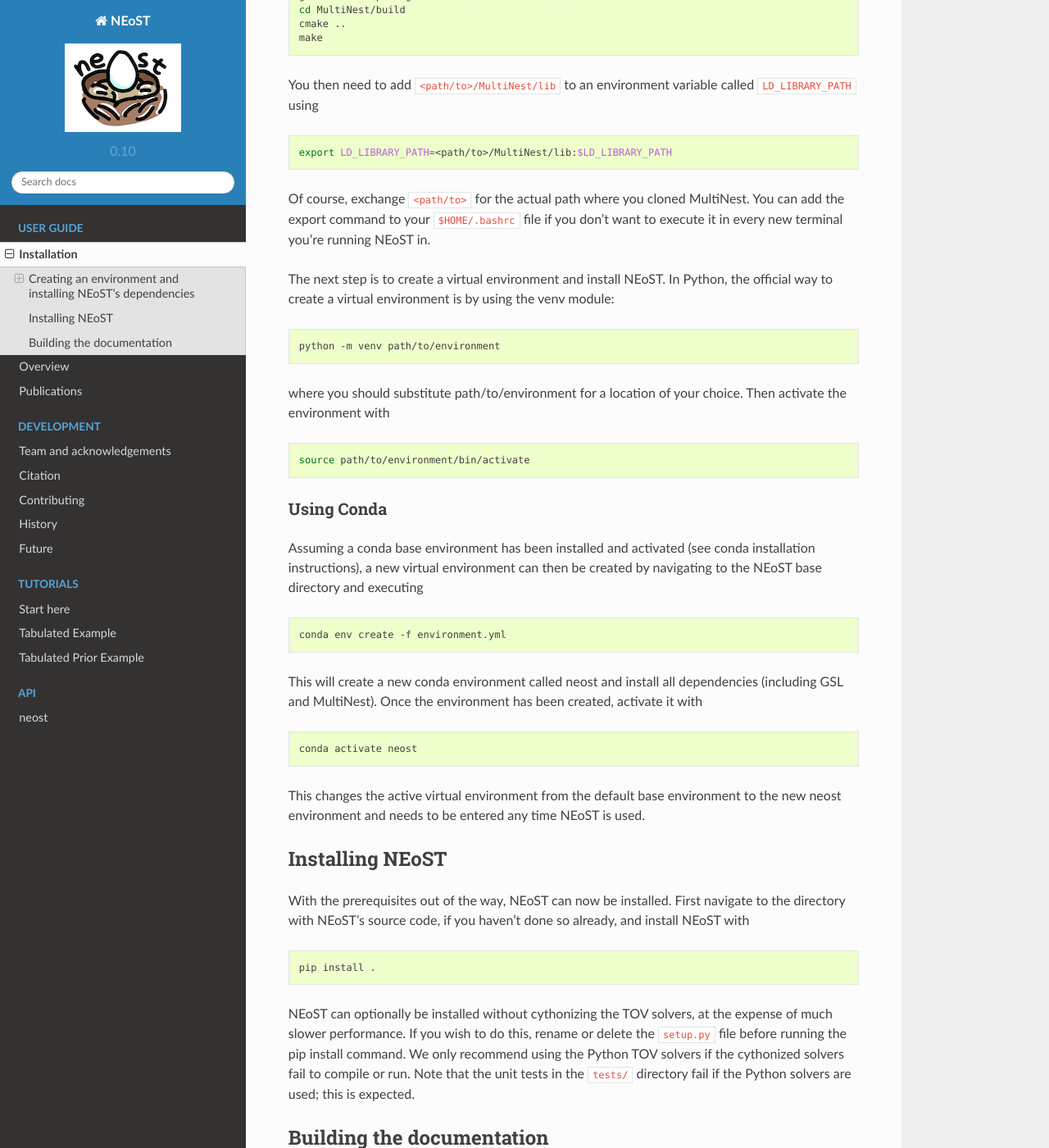
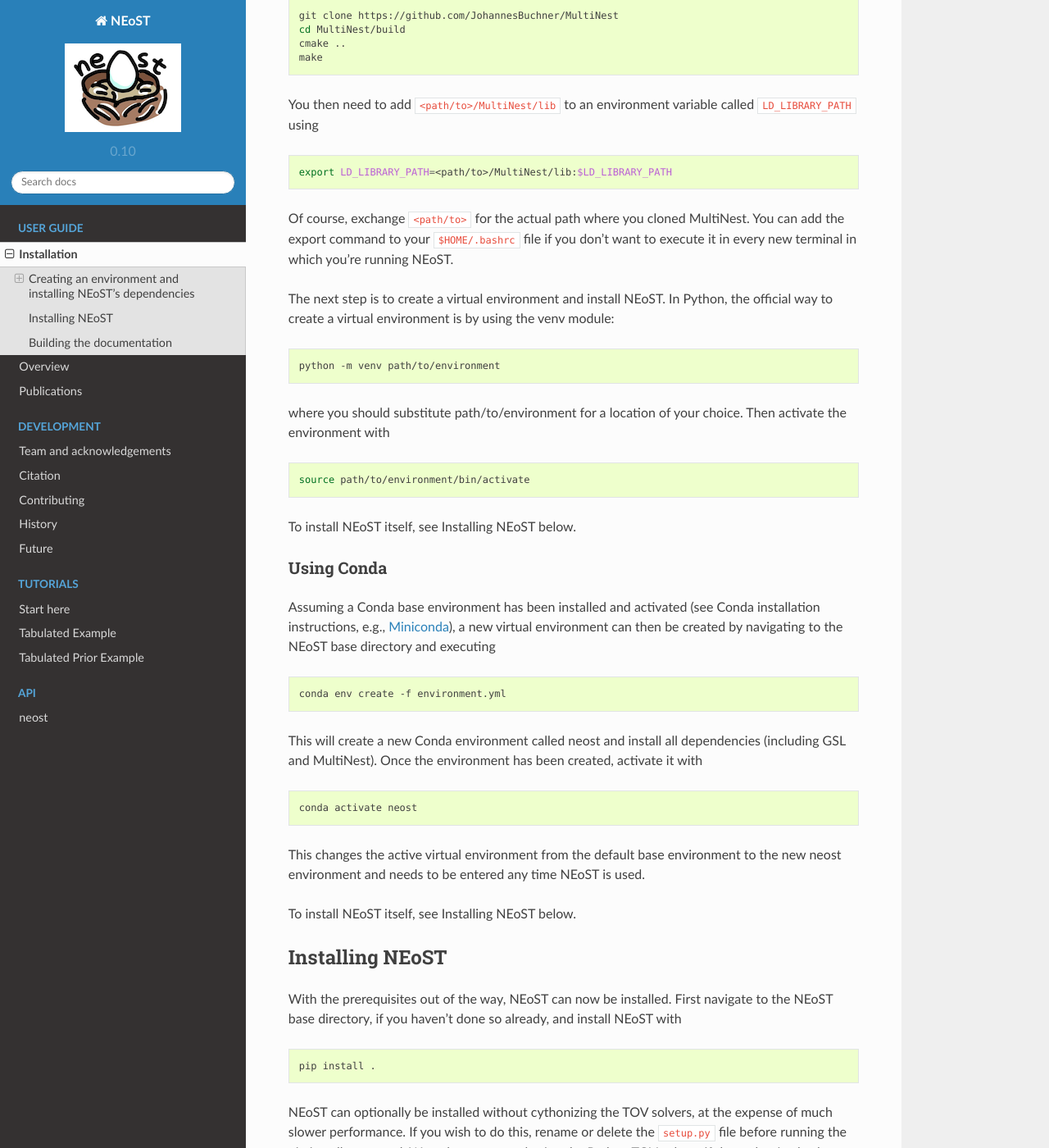
Before and after one commit to xpsi-group/neost, a Sphinx documentation site: the page built from docs/source/install.rst, in a window 1280 px wide and 1400 px high, scrolled down 1107 px. Shown: the whole window at 82% size. Built offline with Sphinx 7.4.7 and the Read the Docs theme 2.0.0, drawn with Linux system fonts in a browser that asks for light colours; pages that are not in the unit, such as notebooks, are missing from menus; some of the changed text lies outside the part shown.

Commit message:
Improved installation instructions 	modified:   docs/source/install.rst

```diff
--- a/docs/source/install.rst
+++ b/docs/source/install.rst
@@ -4,9 +4,7 @@
 Installation
 ============
 
-NEoST is a Python software package that performs neutron star equation
-of state inference process. It is an open source package that is available
-on `GitHub`_ and can be cloned as:
+NEoST is a Python software package that performs neutron star equation of state inference process. It is an open source package that is available on `GitHub`_ and can be cloned as:
 
 .. _GitHub: https://github.com/xpsi-group/neost.git
 
@@ -19,21 +17,16 @@
 Creating an environment and installing NEoST's dependencies
 ===========================================================
 
-NEoST was developed in Python 3. We recommend installing NEoST and its dependencies in a virtual
-environment. There are two main options for creating an environment and installing the dependencies:
-Python's first-party package installer, pip, and the third-party Conda package manager.
+NEoST was developed in Python 3. We recommend installing NEoST and its dependencies in a virtual environment. There are two main options for creating an environment and installing the dependencies: Python's first-party package installer, pip, and the third-party Conda package manager.
 
 You need pip in both cases. It is likely already installed. If not, follow the official instructions for installing it.
 
 Using pip
 ---------
 
-Two of NEoST's dependencies, GSL (GNU Scientific Library) and MultiNest, are not available in the Python package index (PyPI),
-and need to be installed separately.
+Two of NEoST's dependencies, GSL (GNU Scientific Library) and MultiNest, are not written in Python and are as such not available in the Python package index (PyPI). They need to be installed separately.
 
-GSL is widely available and can almost always be installed with your operating system's package manager,
-or loaded with something like ``module load gsl`` on a computing cluster.
-Alternatively you can compile it yourself using the official instructions.
+GSL is widely available and can almost always be installed with your operating system's package manager, or loaded with something like ``module load gsl`` on a computing cluster.  Alternatively you can compile it yourself using the official instructions, see `Downloading GSL <https://www.gnu.org/software/gsl/#downloading>`_.
 
 However you choose to obtain GSL, make sure it works by executing
 
@@ -58,11 +51,9 @@
 
 	export LD_LIBRARY_PATH=<path/to>/MultiNest/lib:$LD_LIBRARY_PATH
 
-Of course, exchange ``<path/to>`` for the actual path where you cloned MultiNest. You can add the export command
-to your ``$HOME/.bashrc`` file if you don't want to execute it in every new terminal you're running NEoST in.
+Of course, exchange ``<path/to>`` for the actual path where you cloned MultiNest. You can add the export command to your ``$HOME/.bashrc`` file if you don't want to execute it in every new terminal in which you're running NEoST.
 
-The next step is to create a virtual environment and install NEoST. In Python, the official way to create
-a virtual environment is by using the venv module:
+The next step is to create a virtual environment and install NEoST. In Python, the official way to create a virtual environment is by using the venv module:
 
 .. code-block:: bash
 
@@ -74,21 +65,20 @@
 
 	source path/to/environment/bin/activate
 
+To install NEoST itself, see Installing NEoST below.
+
 Using Conda
 -----------
 
 .. _basic_env:
 
-Assuming a conda base environment has been installed and activated (see conda
-installation instructions), a new virtual environment can then be created
-by navigating to the NEoST base directory and executing
+Assuming a Conda base environment has been installed and activated (see Conda installation instructions, e.g., `Miniconda <https://docs.anaconda.com/miniconda/>`_), a new virtual environment can then be created by navigating to the NEoST base directory and executing
 
 .. code-block:: bash
 
 	conda env create -f environment.yml
 
-This will create a new conda environment called neost and install all dependencies (including GSL and MultiNest).
-Once the environment has been created, activate it with
+This will create a new Conda environment called neost and install all dependencies (including GSL and MultiNest).  Once the environment has been created, activate it with
 
 .. code-block:: bash
 
@@ -98,11 +88,12 @@
 environment to the new neost environment and needs to be entered any time
 NEoST is used.
 
+To install NEoST itself, see Installing NEoST below.
+
 Installing NEoST
 ================
 
-With the prerequisites out of the way, NEoST can now be installed. First navigate to
-the directory with NEoST's source code, if you haven't done so already, and install NEoST with
+With the prerequisites out of the way, NEoST can now be installed. First navigate to the NEoST base directory, if you haven't done so already, and install NEoST with
 
 .. code-block:: bash
 
```
